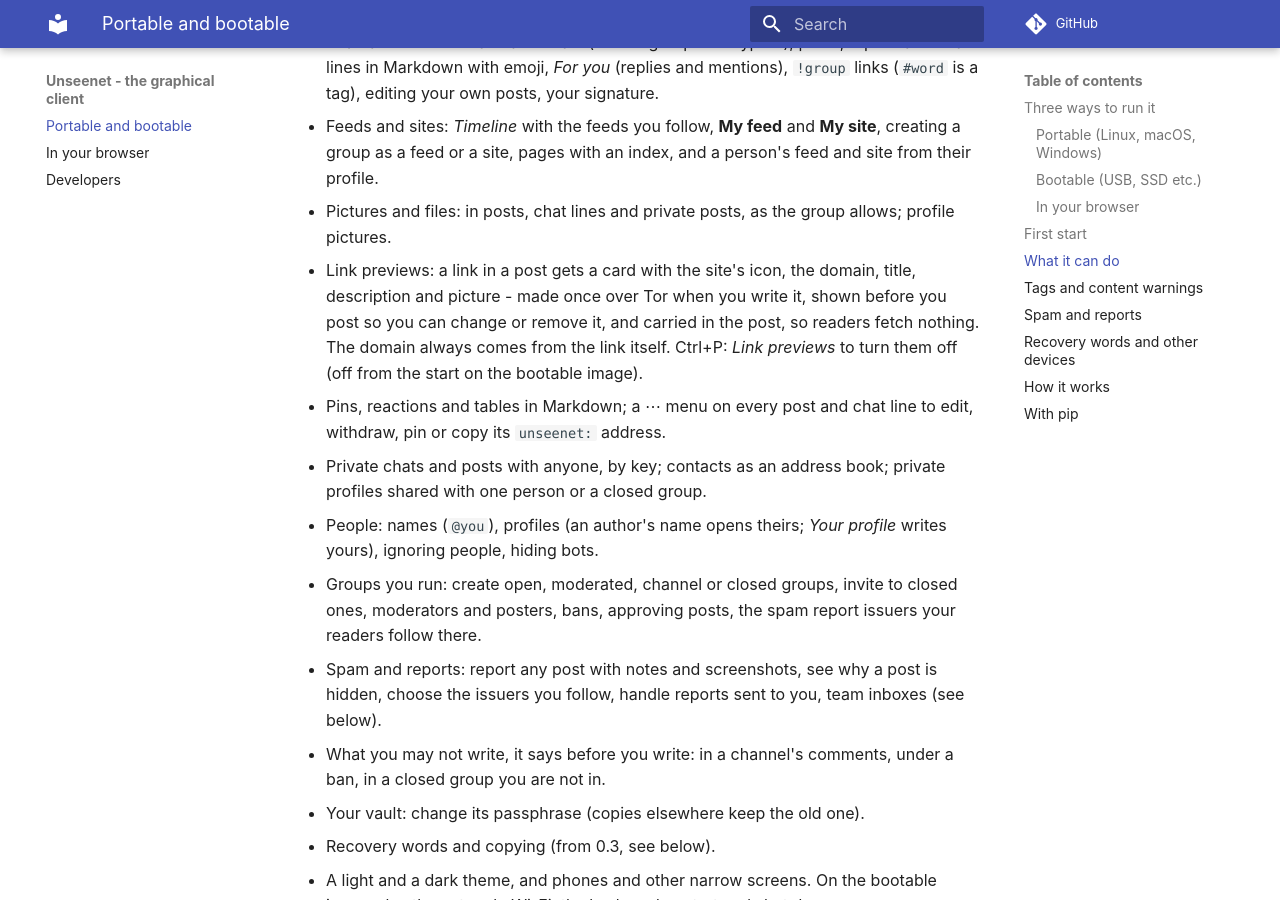
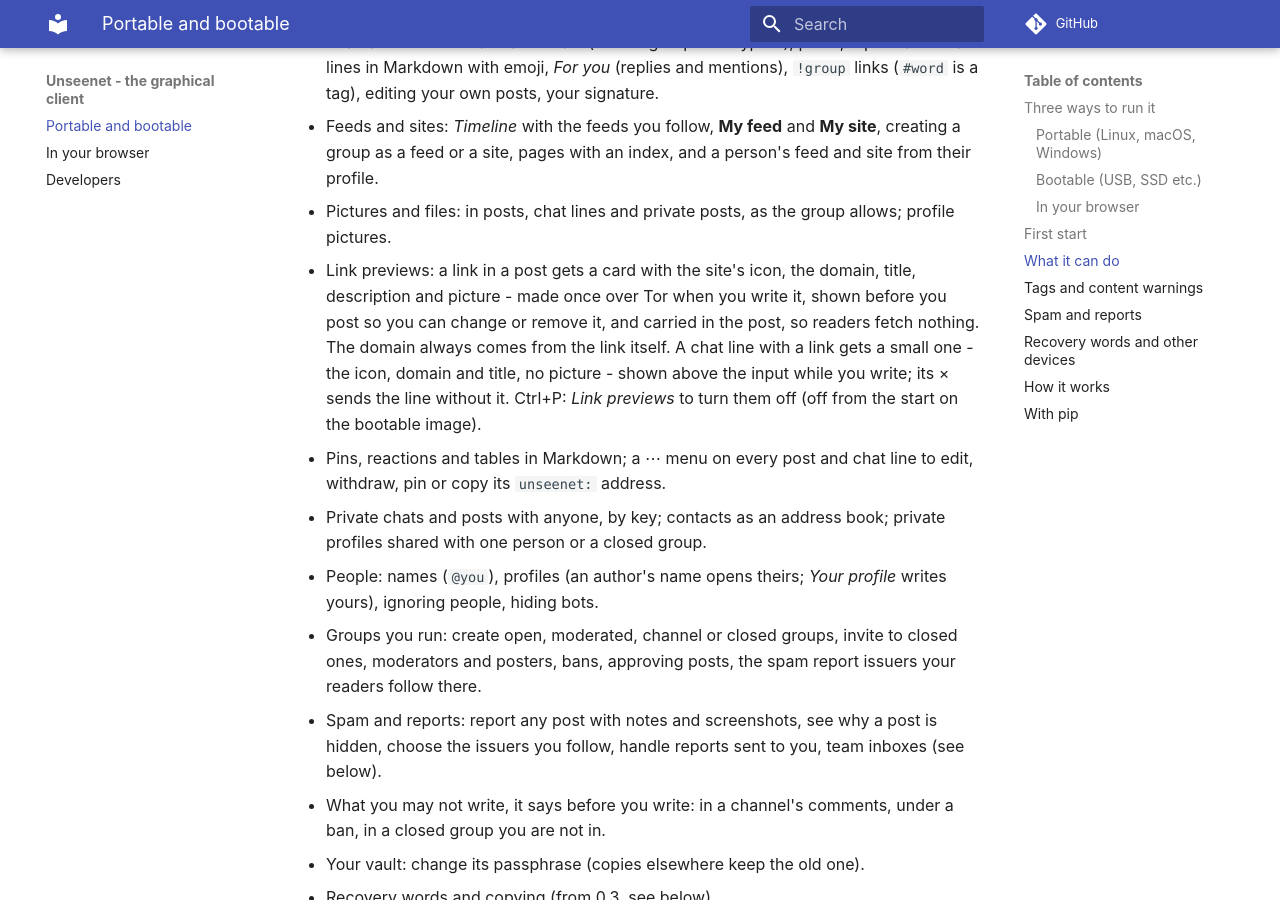
Before and after one commit to unseenet/unseenet-gui, an MkDocs documentation site: the page built from docs/graphical.md, in a window 1280 px wide and 900 px high, scrolled down 3084 px. Built offline with MkDocs 1.6.1 and Material for MkDocs 9.7.7, drawn with Linux system fonts in a browser that asks for light colours; comment, search, counter and statistics services are not loaded.

Commit message:
Link previews on chat lines (#280)
While a chat line with a link is written, the core makes a card for its first
link; it is shown above the input as the small line it will be in the chat and
sent with the line, without a picture. Its × leaves it out.

Closes #279


Claude-Session: https://claude.ai/code/session_018Y3WsFuyEZNjfrY2qqBSkV

Co-authored-by: Claude Opus 5.5 <noreply@anthropic.com>

```diff
--- a/docs/graphical.md
+++ b/docs/graphical.md
@@ -103,8 +103,10 @@ first post waits a few minutes more, once, while your new key
   domain, title, description and picture - made once over Tor when you write
   it, shown before you post so you can change or remove it, and carried in
   the post, so readers fetch nothing. The domain always comes from the link
-  itself. Ctrl+P: *Link previews* to turn them off (off from the start on
-  the bootable image).
+  itself. A chat line with a link gets a small one - the icon, domain and
+  title, no picture - shown above the input while you write; its × sends the
+  line without it. Ctrl+P: *Link previews* to turn them off (off from the
+  start on the bootable image).
 - Pins, reactions and tables in Markdown; a ⋯ menu on every post
   and chat line to edit, withdraw, pin or copy its `unseenet:` address.
 - Private chats and posts with anyone, by key; contacts as an address book;
--- a/src/unseenet_gui/static/app.css
+++ b/src/unseenet_gui/static/app.css
@@ -1373,3 +1373,8 @@ img.gemoji.big { height: 32px; width: 32px; vertical-align: middle; }
 .cardbox .cx { position: absolute; top: 6px; right: 6px; }
 .cardbox .cardtools { display: flex; flex-wrap: wrap; gap: 6px 14px; align-items: center; }
 @media (max-width: 520px) { .cardbox .cthumb { width: 84px; } }
+/* a chat line's card while it is written: the small line it will be in the chat, and a ✕ */
+.chatbar .chatcard { display: flex; align-items: center; gap: 8px; margin-top: 6px; }
+.chatbar .chatcard .lcard { flex: 1; min-width: 0; margin: 0; }
+.chatbar .chatcard.wait { min-height: 28px; }
+.chatbar .chatcard .cx { flex: none; font-size: 18px; line-height: 1; padding: 2px 6px; }
```
Also changed, not shown: CHANGELOG.md (+5 -0 lines), src/unseenet_gui/static/cards.js (+54 -0 lines), src/unseenet_gui/static/chat.js (+5 -2 lines), 1 other file.
